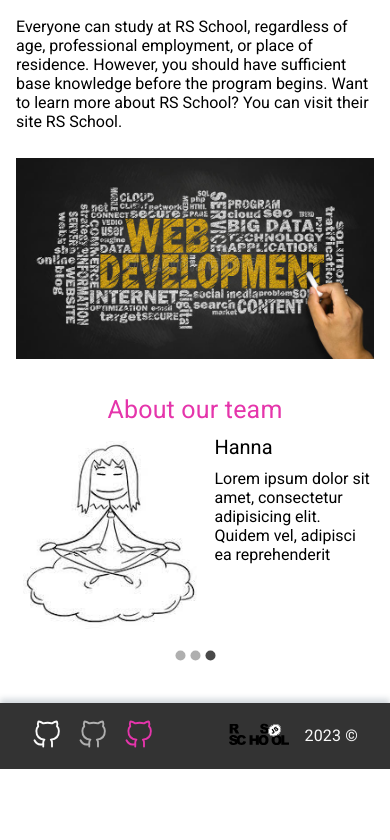
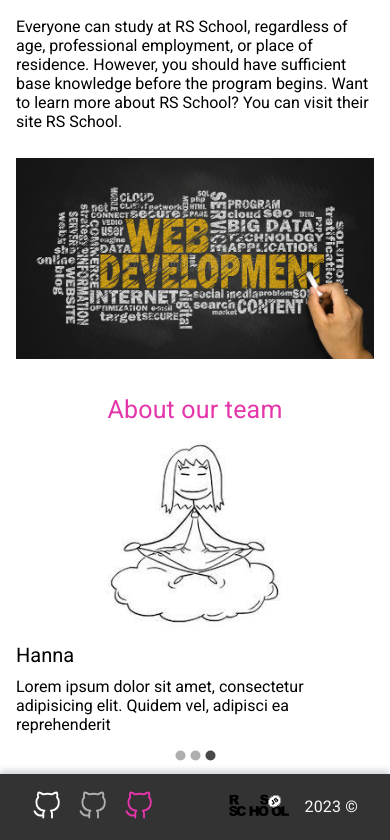
Before and after one commit to shish-ko/graphiql-app, a React (Vite) app: page / in a window 390 px wide. Shown: the part 1167-2007 px from the top of the page. Before the commit the page ends 1936 px from the top, so only its background shows below. Built offline with nearby package versions, Linux system fonts and the light colour scheme; no server answers.

Commit message:
fix: fix carousel on small screens

```diff
--- a/src/pages/Welcome/components/CarouselItem.tsx
+++ b/src/pages/Welcome/components/CarouselItem.tsx
@@ -13,13 +13,17 @@ interface CarouselItemProps {
 
 export const CarouselItem = ({ item }: CarouselItemProps) => {
   return (
-    <Stack direction={StackDirection.row} useFlexGap spacing={{ xs: 1, sm: 4 }}>
+    <Stack
+      direction={{ xs: StackDirection.column, sm: StackDirection.row }}
+      useFlexGap
+      spacing={{ xs: 1, sm: 4 }}
+    >
       <img
         src={item.image}
         alt={`Carousel Image`}
         style={{
           height: '200px',
-          objectFit: 'cover',
+          objectFit: 'contain',
         }}
       />
       <Stack direction={StackDirection.column} useFlexGap spacing={{ xs: 1, sm: 2 }}>
```
